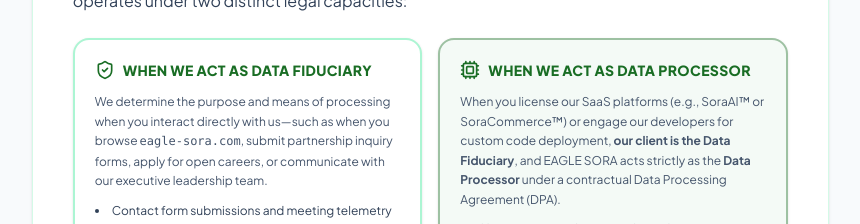
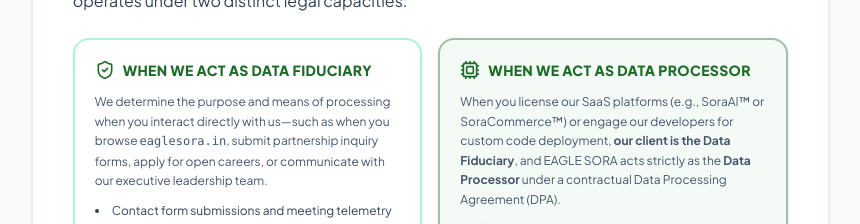
Before and after one commit to ashishkhote/Eagle-Sora, a Next.js app: page /privacy in a window 1280 px wide. Shown: the part 1720-1944 px from the top of the page, without its empty margins (419-1279 px from the left). Built offline with nearby package versions, Linux system fonts and the light colour scheme.

Commit message:
Fixes Old Url's Project Wide

```diff
--- a/src/app/privacy/page.tsx
+++ b/src/app/privacy/page.tsx
@@ -283,7 +283,7 @@
                     <span>When We Act as Data Fiduciary</span>
                   </div>
                   <p className="text-xs text-slate-600 leading-relaxed">
-                    We determine the purpose and means of processing when you interact directly with us—such as when you browse <code>eagle-sora.com</code>, submit partnership inquiry forms, apply for open careers, or communicate with our executive leadership team.
+                    We determine the purpose and means of processing when you interact directly with us—such as when you browse <code>eaglesora.in</code>, submit partnership inquiry forms, apply for open careers, or communicate with our executive leadership team.
                   </p>
                   <ul className="text-xs text-slate-700 space-y-1.5 list-disc list-inside">
                     <li>Contact form submissions and meeting telemetry</li>
--- a/src/components/seo/JsonLd.tsx
+++ b/src/components/seo/JsonLd.tsx
@@ -2,7 +2,7 @@
   const organizationSchema = {
     "@context": "https://schema.org",
     "@type": "Organization",
-    "@id": "https://eagle-sora.com/#organization",
+    "@id": "https://eaglesora.in/#organization",
     name: "EAGLE SORA TRANSCENDENT PRIVATE LIMITED",
     alternateName: [
       "Eagle Sora",
@@ -10,15 +10,15 @@
       "Eagle Sora Transcendent",
       "Eagle Sora Company India",
     ],
-    url: "https://eagle-sora.com",
+    url: "https://eaglesora.in",
     logo: {
       "@type": "ImageObject",
-      url: "https://eagle-sora.com/icon.png",
+      url: "https://eaglesora.in/icon.png",
       caption: "EAGLE SORA Logo",
     },
     description:
       "EAGLE SORA TRANSCENDENT PRIVATE LIMITED delivers innovative technology, custom enterprise software development, cloud infrastructure, AI solutions (SoraAI™), and digital transformation services.",
-    email: "contact@eagle-sora.com",
+    email: "contact@eaglesora.in",
     telephone: "+91-94228-66258",
     address: {
       "@type": "PostalAddress",
@@ -53,11 +53,11 @@
   const websiteSchema = {
     "@context": "https://schema.org",
     "@type": "WebSite",
-    "@id": "https://eagle-sora.com/#website",
-    url: "https://eagle-sora.com",
+    "@id": "https://eaglesora.in/#website",
+    url: "https://eaglesora.in",
     name: "Eagle Sora Transcendent",
     publisher: {
-      "@id": "https://eagle-sora.com/#organization",
+      "@id": "https://eaglesora.in/#organization",
     },
     inLanguage: "en-IN",
   };
@@ -66,11 +66,15 @@
     <>
       <script
         type="application/ld+json"
-        dangerouslySetInnerHTML={{ __html: JSON.stringify(organizationSchema) }}
+        dangerouslySetInnerHTML={{
+          __html: JSON.stringify(organizationSchema),
+        }}
       />
       <script
         type="application/ld+json"
-        dangerouslySetInnerHTML={{ __html: JSON.stringify(websiteSchema) }}
+        dangerouslySetInnerHTML={{
+          __html: JSON.stringify(websiteSchema),
+        }}
       />
     </>
   );
--- a/src/data/siteContent.ts
+++ b/src/data/siteContent.ts
@@ -36,7 +36,7 @@
     address: "Dhole Lay Out, Visawa colony, Pimpalgaon, Yavatmal, Maharashtra 445001",
     email: "services.eaglesora@gmail.com",
     phone: "+91 9307807516",
-    website: "eagle-sora.com",
+    website: "eaglesora.in",
     copyright: "© 2026 EAGLE SORA TRANSCENDENT PRIVATE LIMITED. All rights reserved."
   },
 
```
